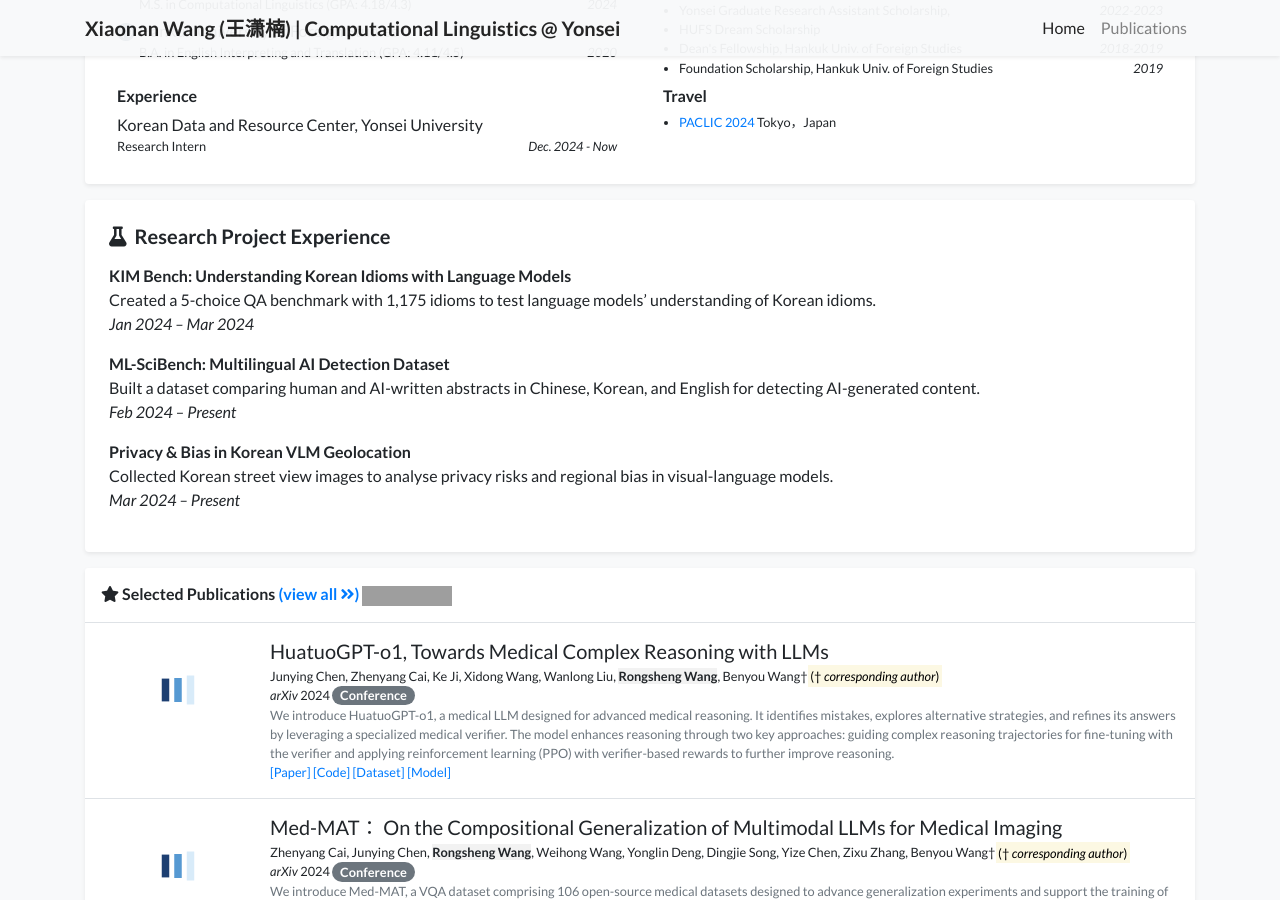
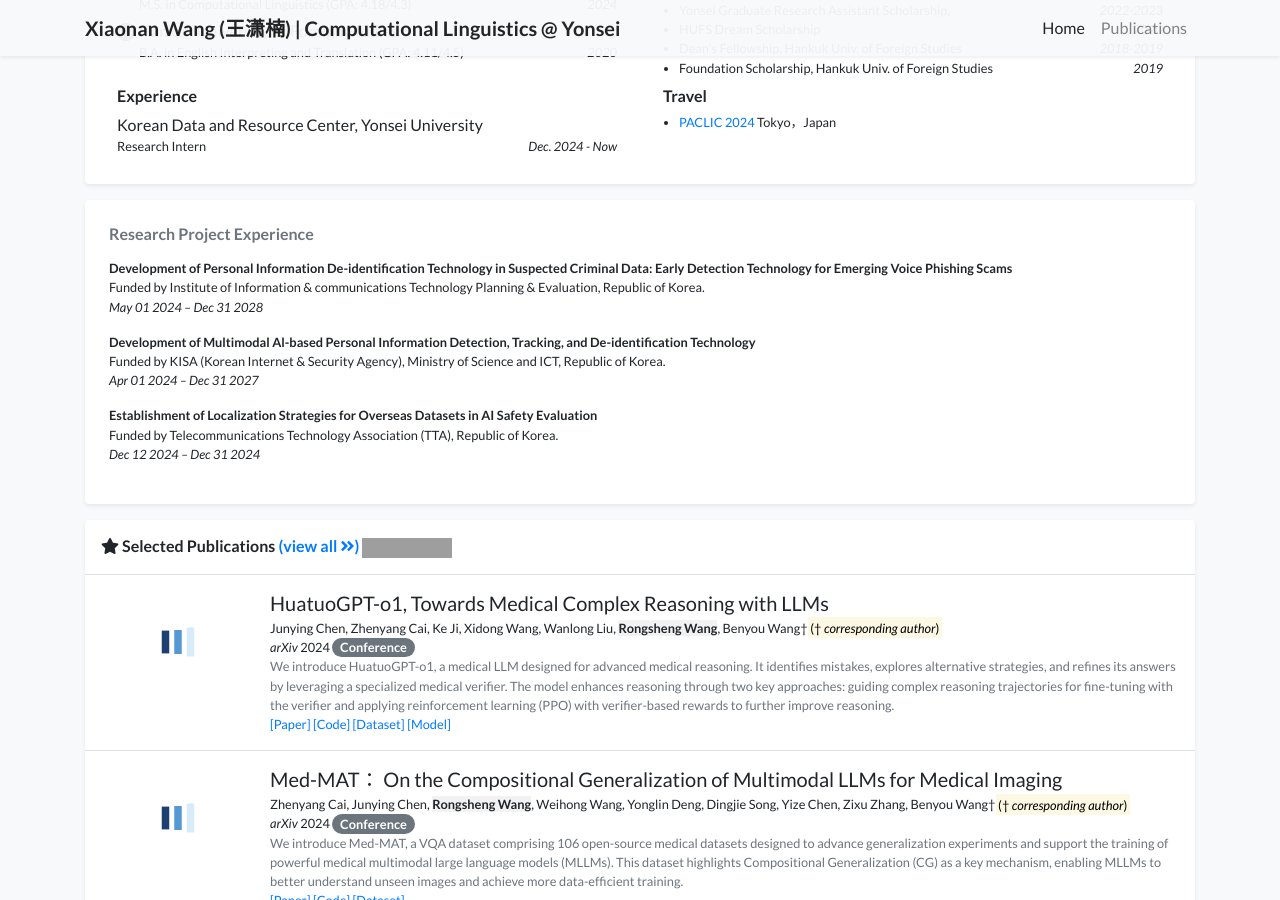
Before and after one commit to wangxiaonan-git/wangxiaonan-git.github.io, a Jekyll site: the page built from index.html, in a window 1280 px wide and 900 px high, scrolled down 604 px. Built offline with Jekyll 4.4.1, drawn with Linux system fonts in a browser that asks for light colours; a style sheet for code colours, icons or effects is not loaded; grey boxes are pictures that could not be loaded.

Commit message:
Update index.html

```diff
--- a/index.html
+++ b/index.html
@@ -14,28 +14,29 @@ num_selected: 10
   <div class="col">
     <div class="card border-0 shadow-sm bg-white">
       <div class="card-body p-4">
-        <h5><i class="fas fa-flask mr-2"></i>Research Project Experience</h5>
-        <ul class="list-unstyled mt-3">
+        <h6 class="text-muted">Research Project Experience</h6>
+        <ul class="list-unstyled mt-3 small">
           <li class="mb-3">
-            <strong>KIM Bench: Understanding Korean Idioms with Language Models</strong><br />
-            Created a 5-choice QA benchmark with 1,175 idioms to test language models’ understanding of Korean idioms.<br />
-            <em>Jan 2024 – Mar 2024</em>
+            <strong>Development of Personal Information De-identification Technology in Suspected Criminal Data: Early Detection Technology for Emerging Voice Phishing Scams</strong><br />
+            Funded by Institute of Information & communications Technology Planning & Evaluation, Republic of Korea.<br />
+            <em>May 01 2024 – Dec 31 2028</em>
           </li>
           <li class="mb-3">
-            <strong>ML-SciBench: Multilingual AI Detection Dataset</strong><br />
-            Built a dataset comparing human and AI-written abstracts in Chinese, Korean, and English for detecting AI-generated content.<br />
-            <em>Feb 2024 – Present</em>
+            <strong>Development of Multimodal Al-based Personal Information Detection, Tracking, and De-identification Technology</strong><br />
+            Funded by  KISA (Korean Internet & Security Agency), Ministry of Science and ICT, Republic of Korea.<br />
+            <em>Apr 01 2024 – Dec 31 2027</em>
           </li>
           <li class="mb-3">
-            <strong>Privacy & Bias in Korean VLM Geolocation</strong><br />
-            Collected Korean street view images to analyse privacy risks and regional bias in visual-language models.<br />
-            <em>Mar 2024 – Present</em>
+            <strong>Establishment of Localization Strategies for Overseas Datasets in AI Safety Evaluation</strong><br />
+            Funded by Telecommunications Technology Association (TTA), Republic of Korea.<br />
+            <em>Dec 12 2024 – Dec 31 2024</em>
           </li>
         </ul>
       </div>
     </div>
   </div>
 </div>
+
 
 {% if site.data.display.homepage.show_selected_publications %}
     {% assign pubs = site.publications | sort: "date" | reverse | where: "selected", true %}
```
